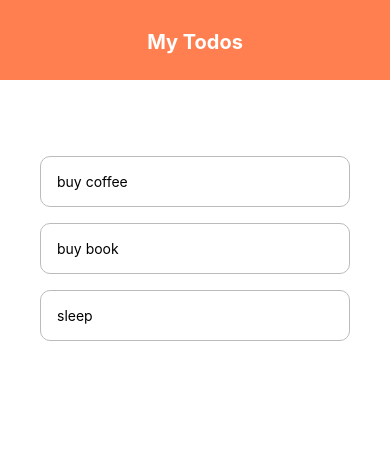
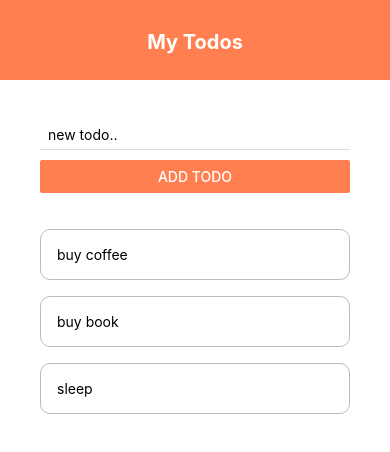
Before and after one commit to cheran360/native_app, a React Native app: screen / in a window 390 px wide. Shown: the top 452 px of the page. Built offline with nearby package versions, Linux system fonts and the light colour scheme.

Commit message:
todo application completed

```diff
--- a/App.js
+++ b/App.js
@@ -1,8 +1,10 @@
 import React, { useState } from "react";
 import { StatusBar } from "expo-status-bar";
 import { StyleSheet, Text, View, FlatList } from "react-native";
+
 import Header from "./components/header";
 import TodoItem from "./components/TodoItem";
+import AddToDo from "./components/addToDo";
 
 export default function App() {
   const [todos, setTodos] = useState([
@@ -17,10 +19,17 @@
     });
   };
 
+  const submitHandler = (text) => {
+    setTodos((prevTodos) => {
+      return [{ text: text, key: Math.random().toString() }, ...prevTodos];
+    });
+  };
+
   return (
     <View style={styles.container}>
       <Header />
       <View style={styles.content}>
+        <AddToDo submitHandler={submitHandler} />
         <View style={styles.list}>
           <FlatList
             data={todos}
--- /dev/null
+++ b/components/addToDo.js
@@ -0,0 +1,35 @@
+import React, { useState } from "react";
+import { StyleSheet, Text, TextInput, Button, View } from "react-native";
+
+export default function AddToDo({ submitHandler }) {
+  const [text, setText] = useState("");
+
+  const changeHandler = (val) => {
+    setText(val);
+  };
+
+  return (
+    <View>
+      <TextInput
+        style={styles.input}
+        placeholder="new todo.."
+        onChangeText={(val) => changeHandler(val)}
+      />
+      <Button
+        onPress={() => submitHandler(text)}
+        title="add Todo"
+        color="coral"
+      ></Button>
+    </View>
+  );
+}
+
+const styles = StyleSheet.create({
+  input: {
+    marginBottom: 10,
+    paddingHorizontal: 8,
+    paddingVertical: 6,
+    borderBottomWidth: 1,
+    borderBottomColor: "#ddd",
+  },
+});
```
